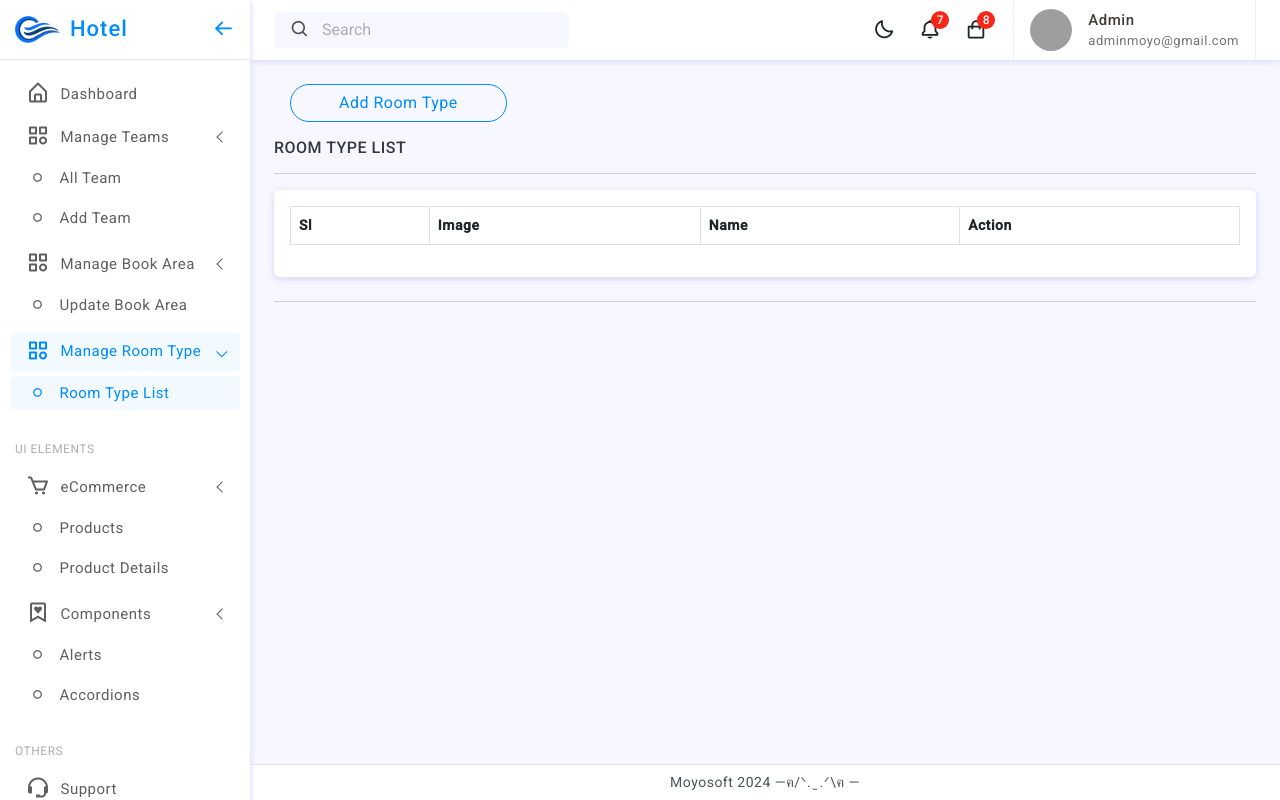
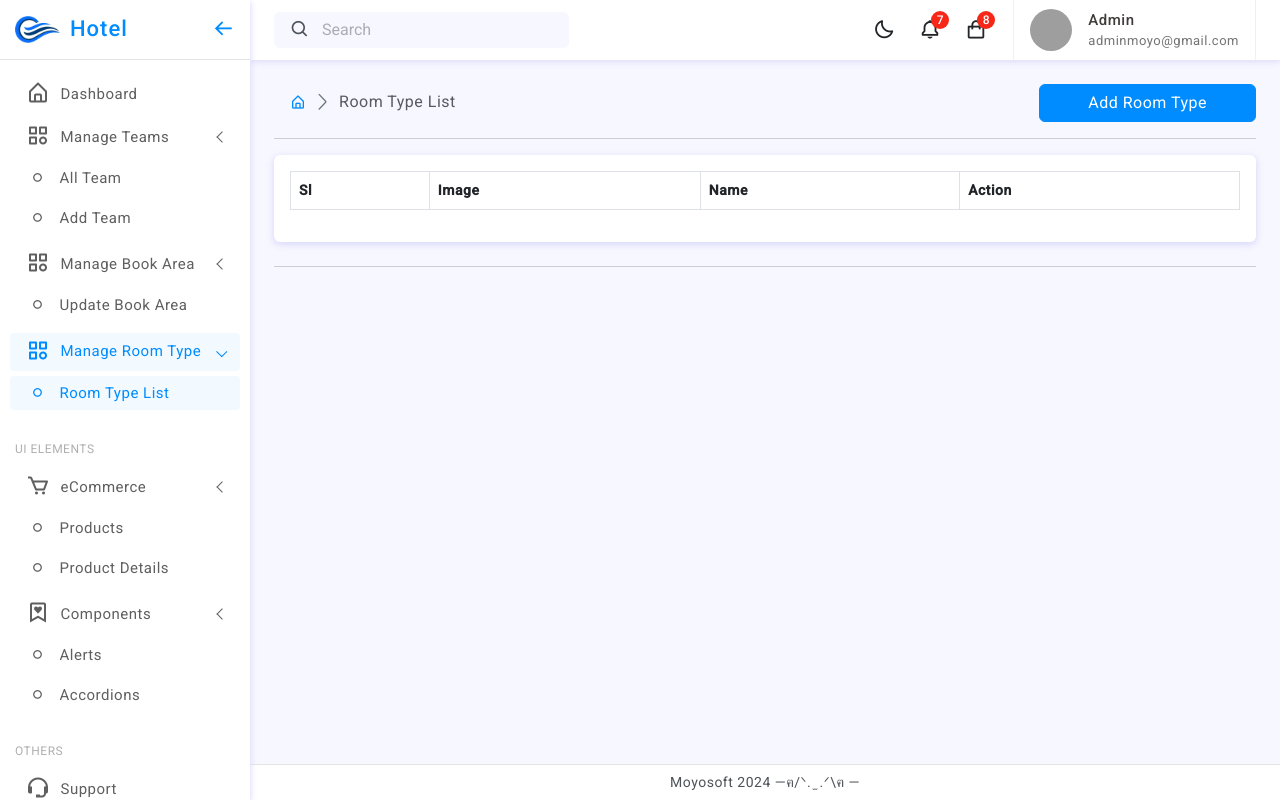
Before and after one commit to moyosxtouch/LaravelHotel, a Laravel app: page /room/type/list in a window 1280 px wide. Run offline with Laravel 9, Linux system fonts and the light colour scheme; a user stored in the database is signed in; data comes from the database, SQL or seed files in the repository; data that the repository does not hold is empty; some libraries are stand-ins or nearby versions; grey boxes are pictures that could not be loaded.

Commit message:
update top action button in view room

```diff
--- a/resources/views/backend/allroom/roomtype/view_roomtype.blade.php
+++ b/resources/views/backend/allroom/roomtype/view_roomtype.blade.php
@@ -1,21 +1,28 @@
 @extends('admin.admin_dashboard')
 @section('admin')
 <div class="page-content">
+
     	<!--breadcrumb-->
 				<div class="page-breadcrumb d-none d-sm-flex align-items-center mb-3">
 
 					<div class="ps-3">
 						<nav aria-label="breadcrumb">
 							<ol class="breadcrumb mb-0 p-0">
-
-                     <a href="{{ route('add.room.type') }}" class="btn btn-outline-primary px-5 radius-30"> Add Room Type</a>
+								<li class="breadcrumb-item"><a href="javascript:;"><i class="bx bx-home-alt"></i></a>
+								</li>
+								<li class="breadcrumb-item active" aria-current="page">Room Type List</li>
 							</ol>
 						</nav>
 					</div>
+					<div class="ms-auto">
+						<div class="btn-group">
+						<a href="{{ route('add.room.type') }}" class="btn btn-primary px-5"> Add Room Type</a>
 
 						</div>
+					</div>
+				</div>
 				<!--end breadcrumb-->
-    <h6 class="mb-0 text-uppercase"> Room Type List</h6>
+
 				<hr/>
 				<div class="card">
 					<div class="card-body">
@@ -43,7 +50,7 @@
 										<td>{{$item->name}}</td>
 										   <td>@foreach ($rooms as $theroom )
  <a href="{{route('edit.room', $theroom->id)}}" class="btn btn-warning px-3 radius-30"> Edit</a>
-    <a href="#" class="btn btn-danger px-3 radius-30" id="delete"> Delete</a>@endforeach</td>
+    <a href="{{route('delete.room', $theroom->id)}}" class="btn btn-danger px-3 radius-30" id="delete"> Delete</a>@endforeach</td>
 									</tr>
                                     @endforeach
 								</tbody>
--- a/routes/web.php
+++ b/routes/web.php
@@ -95,6 +95,7 @@ Route::controller(RoomController::class)->group(function(){
    Route::get('/edit/roomno/{id}', 'EditRoomNumber')->name('edit.roomno');
     Route::post('/update/roomno/{id}', 'UpdateRoomNumber')->name('update.roomno');
     Route::get('/delete/roomno/{id}', 'DeleteRoomNumber')->name('delete.roomno');
+    Route::get('/delete/room/{id}', 'DeleteRoom')->name('delete.room');
 });
 
 }); // End Admin Group Middleware
```
Also changed, not shown: app/Http/Controllers/Backend/RoomController.php (+33 -0 lines), resources/views/backend/team/all_team.blade.php (+9 -3 lines). Lines whose indentation alone changed are shown as unchanged.
